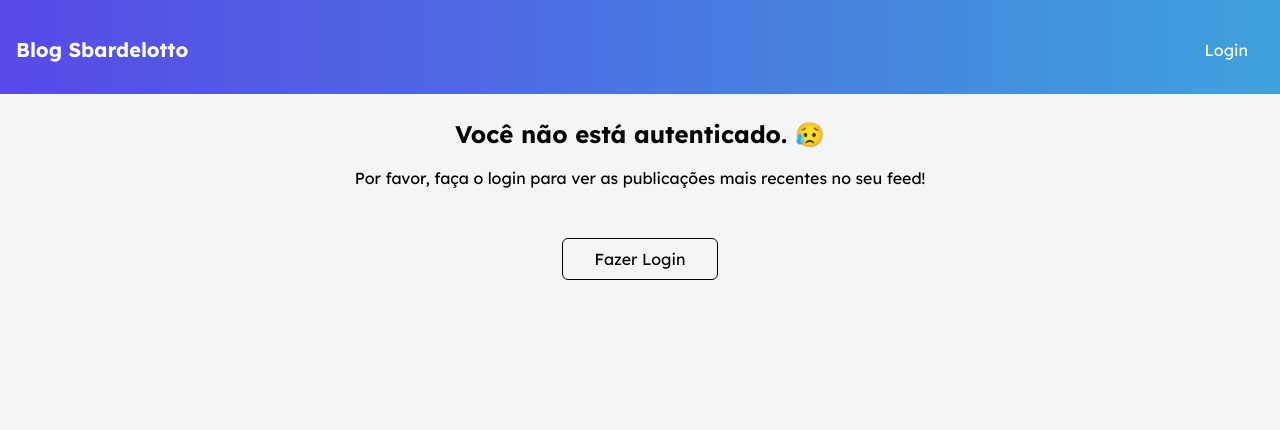
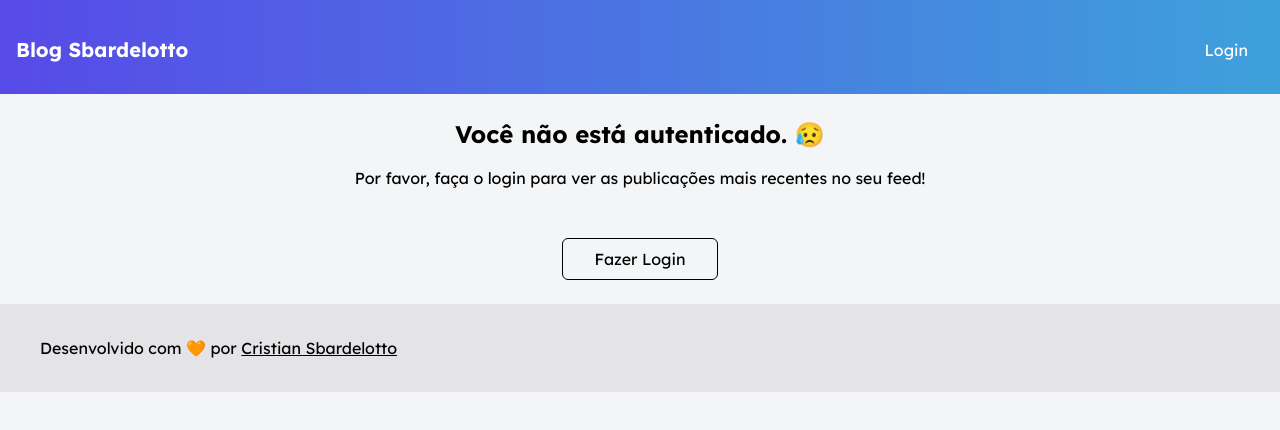
Before and after one commit to cristian-sbardelotto/blog-sbardelotto, a Next.js app: page / in a window 1280 px wide. Shown: the top 430 px of the page. Built offline with nearby package versions, Linux system fonts and the light colour scheme; no server answers.

Commit message:
✨ feat(Footer): added the component

```diff
--- a/src/app/layout.tsx
+++ b/src/app/layout.tsx
@@ -4,6 +4,7 @@ import { Lexend_Deca } from 'next/font/google';
 import './globals.css';
 
 import { Header } from '@/components/Header';
+import { Footer } from '@/components/Footer';
 
 const lexendDeca = Lexend_Deca({
   subsets: ['latin'],
@@ -22,11 +23,13 @@ type RootLayoutProps = {
 export default function RootLayout({ children }: RootLayoutProps) {
   return (
     <html lang='pt-br'>
-      <body className={`${lexendDeca.className} bg-main`}>
+      <body className={`${lexendDeca.className} bg-main flex flex-col`}>
         <NextAuthProvider>
           <Header />
 
-          {children}
+          <div className='flex-1'>{children}</div>
+
+          <Footer />
         </NextAuthProvider>
       </body>
     </html>
--- /dev/null
+++ b/src/components/Footer.tsx
@@ -0,0 +1,16 @@
+import Link from 'next/link';
+
+export function Footer() {
+  return (
+    <footer className='bg-zinc-200 px-10 py-8 mt-6'>
+      Desenvolvido com 🧡 por{' '}
+      <Link
+        href='https://linkedin.com/in/cristian-k-sbardelotto'
+        target='_blank'
+        className='underline hover:text-zinc-600 transition-colors'
+      >
+        Cristian Sbardelotto
+      </Link>
+    </footer>
+  );
+}
```
